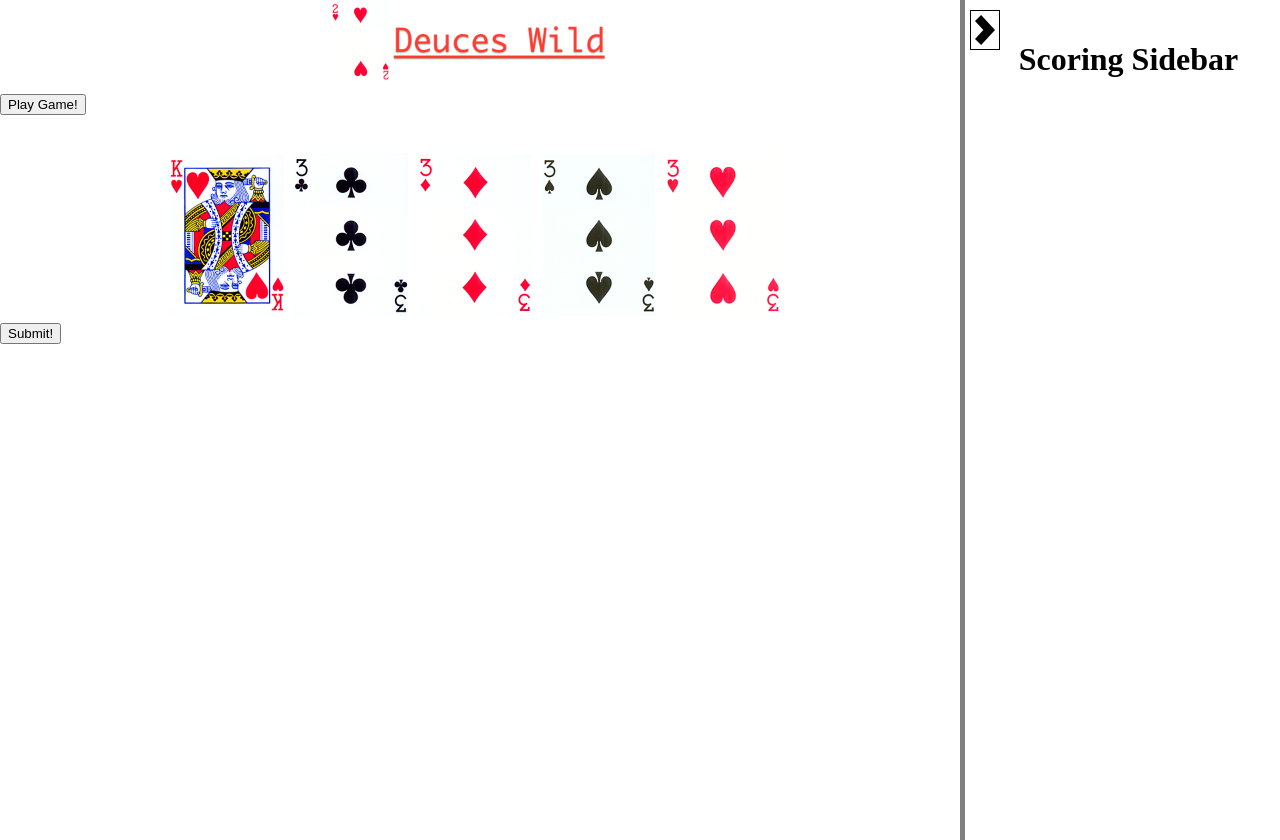
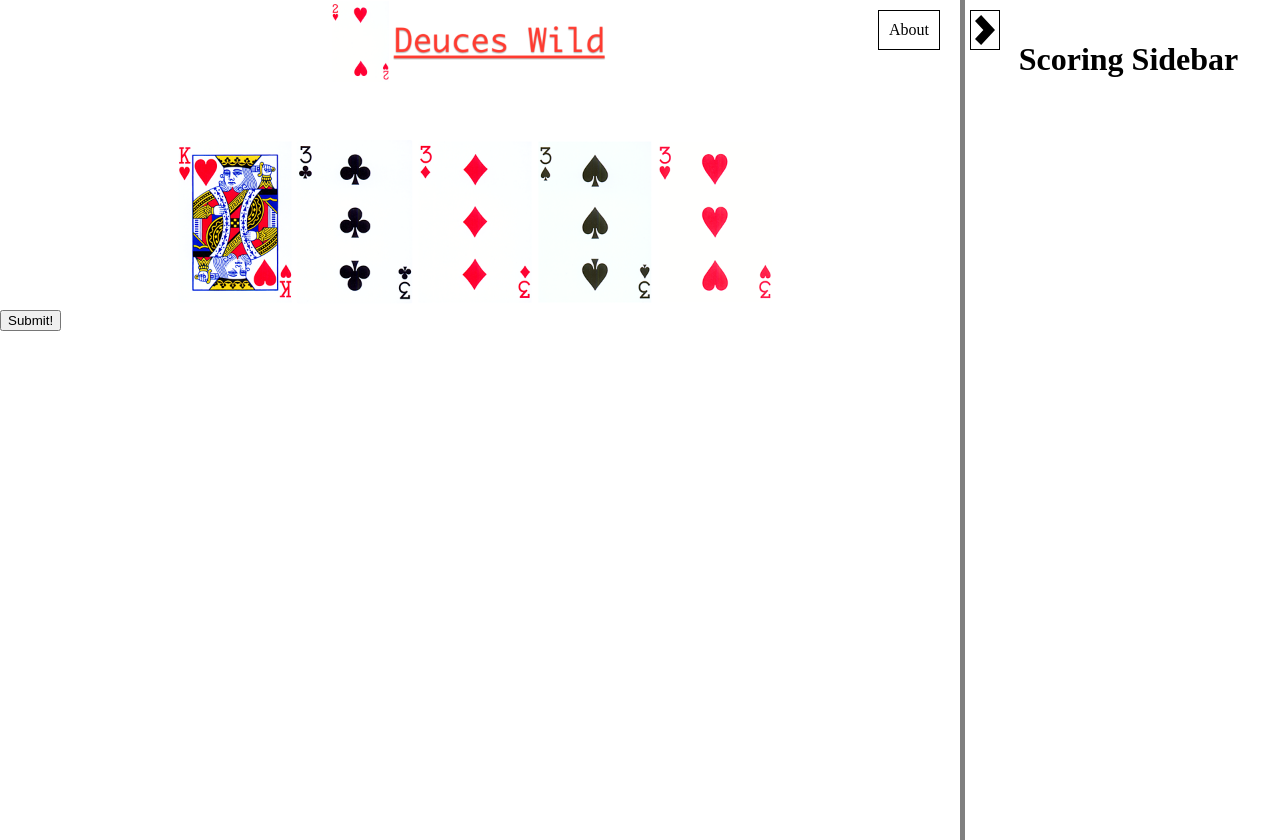
Before and after one commit to pelnik/Deuces-Wild, a website with bundled scripts: page public/index.html in a window 1280 px wide. Both pictures are taken after a click on the button "Play Game!". Built offline with nearby package versions, Linux system fonts and the light colour scheme.

Commit message:
play Game button logic done

```diff
--- a/public/deucesStyle.css
+++ b/public/deucesStyle.css
@@ -28,6 +28,36 @@ body {
         transform: rotate(180deg);
     }
 }
+
+/* Needed for absolute positioning of child elements */
+#leftSideParent {
+    display: grid;
+    margin: 0;
+    position: relative;
+    padding: 0;
+    grid-column: 1;
+    grid-row: 1 / 3;
+    grid-template-columns: auto;
+    grid-template-rows: 84px auto;
+}
+
+#logo {
+    width: 288px;
+    height: 84px;
+    grid-row: 1;
+    grid-column: 1;
+    justify-self: center;
+}
+
+#aboutTextBox {
+    border: 1px solid;
+    position: absolute;
+    top: 10px;
+    right: 10px;
+    padding: 10px;
+    margin: 0px;
+}
+
 
 #parentSubmitButton {
     display: block;
@@ -61,6 +91,13 @@ body {
 .gameBoard {
     grid-column: 1;
     grid-row: 2;
+}
+
+#playGame {
+    display: block;
+    margin: 100px;
+    margin-left: auto;
+    margin-right: auto;
 }
 
 #fullSidebarContainer {
@@ -123,11 +160,3 @@ body {
     margin-top: 0px;
     margin-bottom: 0px;
 }
-
-#logo {
-    width: 288px;
-    height: 84px;
-    grid-row: 1;
-    grid-column: 1;
-    justify-self: center;
-}
--- a/public/index.html
+++ b/public/index.html
@@ -9,27 +9,24 @@
 </head>
 <body>
     <div id="fullWindow">
+        <div id="leftSideParent">
             <img src="./Media/2 Hearts logo.png" id="logo">
+            <p id="aboutTextBox">About</p>
             <div class="gameBoard">
                 <!--Add play button-->
-            <div>
+                <div id="playGameParent">
                     <button type="button" id="playGame">Play Game!</button><br><br><br>
                 </div>
 
-            <!--Add buttons-->
+                <!--Parent button for images that will be added through JS-->
                 <div id="imageParent">
-                <img class="unselectedCard cardImage" id="firstCard">
-                <img class="unselectedCard cardImage" id="secondCard">
-                <img class="unselectedCard cardImage" id="thirdCard">
-                <img class="unselectedCard cardImage" id="fourthCard">
-                <img class="unselectedCard cardImage" id="fifthCard">
                 </div>
 
                 <div id="parentSubmitButton">
                     <button type="button" id="submitButton">Submit!</button>
                 </div>
             </div>
-
+        </div>
 
 
         <!--Sidebar div-->
--- a/public/modules/DOMManager.js
+++ b/public/modules/DOMManager.js
@@ -2,39 +2,53 @@
 export default class DOMManager {
   constructor(gameParent) {
     this.gameParent = gameParent;
+    this.imageParent = document.querySelector('#imageParent');
+    this.playGameButton = document.querySelector('#playGame');
 
-    this.imageParent = document.querySelector('#imageParent');
-
-    const imageFirstCard = document.querySelector('#firstCard');
-    const imageSecondCard = document.querySelector('#secondCard');
-    const imageThirdCard = document.querySelector('#thirdCard');
-    const imageFourthCard = document.querySelector('#fourthCard');
-    const imageFifthCard = document.querySelector('#fifthCard');
-
-    this.cardImages = [
-      imageFirstCard,
-      imageSecondCard,
-      imageThirdCard,
-      imageFourthCard,
-      imageFifthCard,
-    ];
+    this.cardImages = [];
 
     this.cardImageIDs = ['firstCard', 'secondCard', 'thirdCard', 'fourthCard', 'fifthCard'];
     this.submitButton = document.querySelector('#submitButton');
     this.cardsSubmitted = false;
   }
 
+  // Container for other startup processes before cards are dealt
+  pregameStartup() {
+    DOMManager.listenForSidebarOpenClose();
+    this.listenForPlayGameClicks();
+  }
+
+  // Used for event listener
+  playGameStartup() {
+    this.createNewGameButtons();
+    this.setImagesToCards(this.gameParent.getHand());
+    this.listenForCardClicks();
+    this.listenForSubmitClicks();
+    this.removePlayGameButton();
+  }
+
+  listenForPlayGameClicks() {
+    this.playGameButton.addEventListener('click', this.playGameStartup.bind(this));
+  }
+
   // We'll regenerate buttons in case multiple games are called. This will remove event listeners
   // Does not have any card based interactions
   createNewGameButtons() {
+    const oldCards = document.querySelectorAll('.cardImage');
+
+    if (oldCards.length !== 0) {
+      oldCards.forEach((image) => image.remove());
+    }
+
     for (let i = 0; i < 5; i += 1) {
       const newcardImage = document.createElement('img');
       const imageElementParent = document.querySelector('#imageParent');
 
+      // Only new cards have the cardImage class
       newcardImage.className = 'unselectedCard cardImage';
       newcardImage.id = this.cardImageIDs[i];
 
-      imageElementParent.replaceChild(newcardImage, this.cardImages[i]);
+      imageElementParent.appendChild(newcardImage);
       this.cardImages[i] = newcardImage;
     }
   }
@@ -85,6 +99,10 @@ export default class DOMManager {
     });
 
     this.gameParent.onSubmit(selectedCards);
+  }
+
+  removePlayGameButton() {
+    this.playGameButton.remove();
   }
 
   static listenForSidebarOpenClose() {
--- a/public/modules/DeucesWildGame.js
+++ b/public/modules/DeucesWildGame.js
@@ -18,12 +18,9 @@ export default class DeucesWildGame {
     this.DOMManager = new DOMManager(this);
     this.ScoringCalculator = new ScoringCalculator(false);
 
-    this.DOMManager.createNewGameButtons();
     this.testCardReplacer(testCards);
-    this.DOMManager.setImagesToCards(this.hand);
-    this.DOMManager.listenForCardClicks();
-    this.DOMManager.listenForSubmitClicks();
-    DOMManager.listenForSidebarOpenClose();
+
+    this.DOMManager.pregameStartup();
   }
 
   // Will replace cards with testCards as needed since hand is dealt on creation
@@ -73,6 +70,10 @@ export default class DeucesWildGame {
     }
   }
 
+  getHand() {
+    return this.hand;
+  }
+
   toString() {
     return `Game hand: ${this.hand}; Game DOMless: ${this.DOMless}`;
   }
```
Lines whose indentation alone changed are shown as unchanged.
